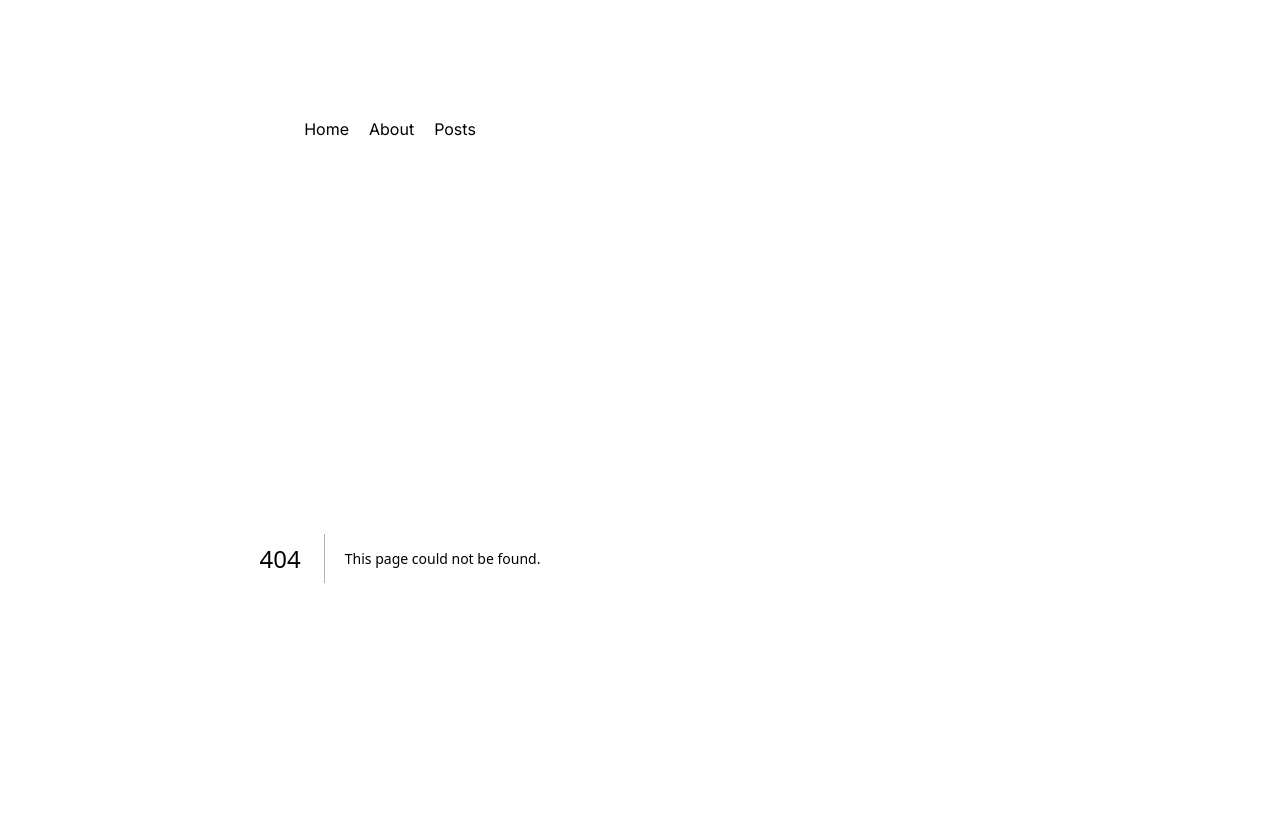
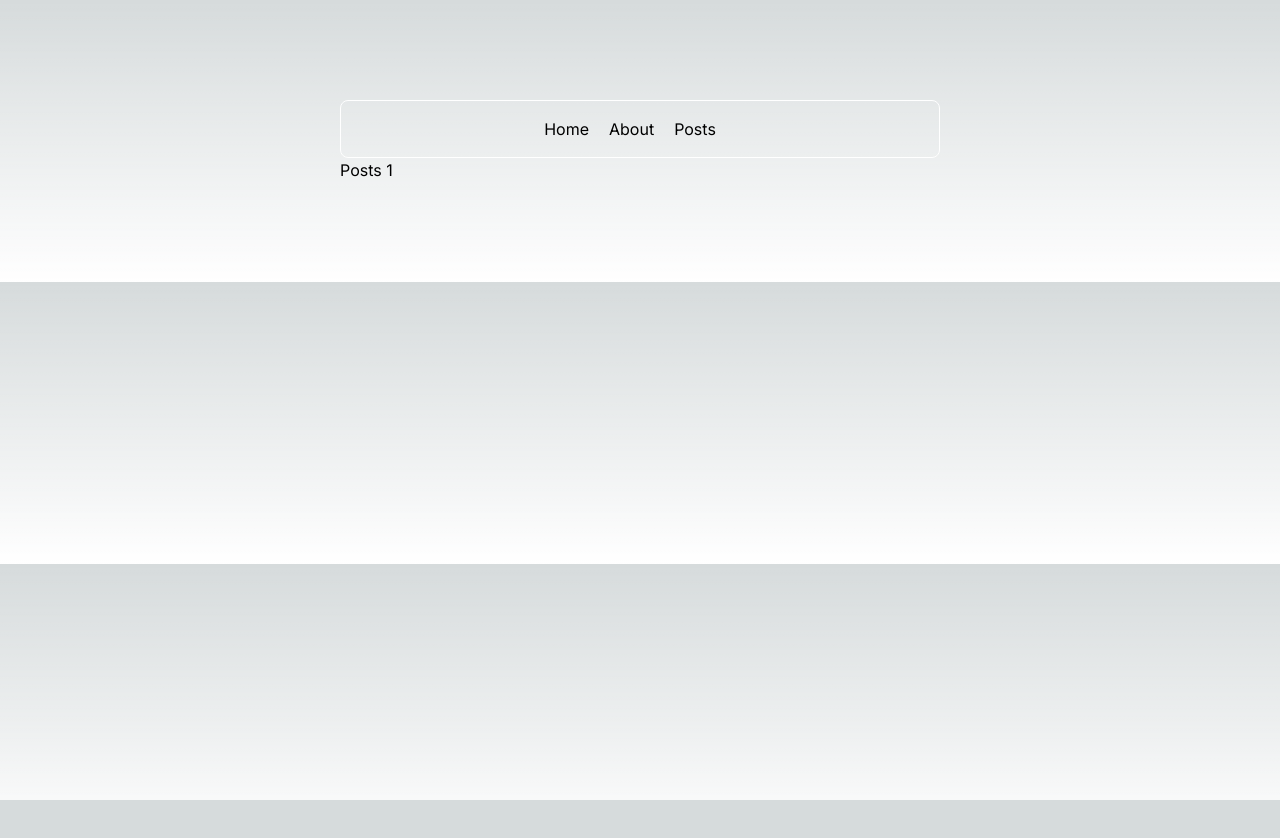
Before and after one commit to DavidReque/next-app, a Next.js app: page /posts/1 in a window 1280 px wide. Before the commit this address had no page. Shown: the top 838 px of the page. After the commit the page ends 800 px from the top, so only its background shows below. Built offline with nearby package versions, Linux system fonts and the light colour scheme.

Commit message:
Dinamics routes

```diff
--- /dev/null
+++ b/app/posts/[id]/page.jsx
@@ -0,0 +1,11 @@
+import React from 'react'
+
+function Posts ({ params }) {
+  const { id } = params
+
+  return (
+    <div>Posts {id}</div>
+  )
+}
+
+export default Posts
```
